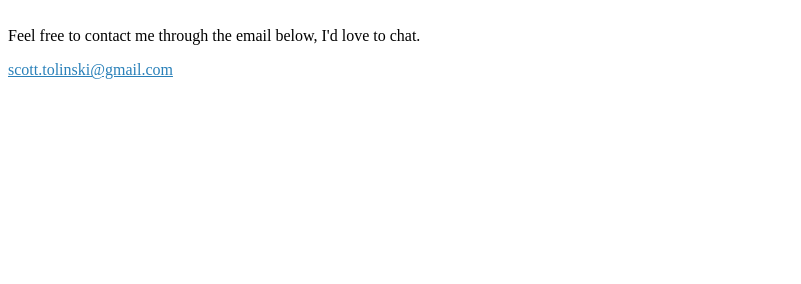
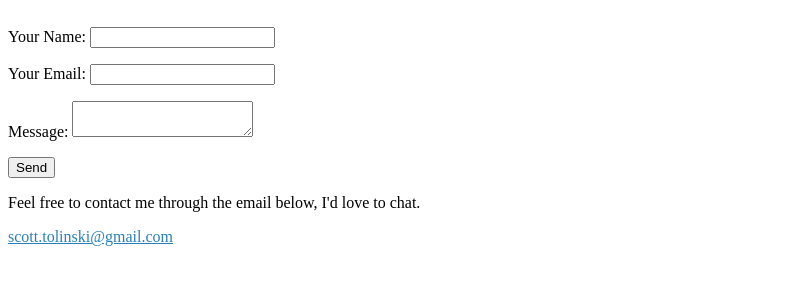
Before and after one commit to stolinski/ScottTolinski.com, a Gatsby site: page /contact in a window 1280 px wide. Shown: the part 72-356 px from the top of the page, without its empty margins (0-801 px from the left). Built offline with nearby package versions, Linux system fonts and the light colour scheme; Gatsby itself is replaced by a stand-in of ours.

Commit message:
adds contact form

```diff
--- a/src/pages/contact.js
+++ b/src/pages/contact.js
@@ -7,7 +7,32 @@ export default class Index extends React.Component {
     return (
       <MainWrapper color="#2980b9">
         <Title>Contact</Title>
-        <p>Feel free to contact me through the email below, I'd love to chat.</p><p className="cont"><a href="mailto:scott.tolinski@gmail.com" className="email">scott.tolinski@gmail.com</a></p>
+        <form name="contact" method="POST" netlify>
+          <p>
+            <label>
+              Your Name: <input type="text" name="name" />
+            </label>
+          </p>
+          <p>
+            <label>
+              Your Email: <input type="email" name="email" />
+            </label>
+          </p>
+          <p>
+            <label>
+              Message: <textarea name="message" />
+            </label>
+          </p>
+          <p>
+            <button type="submit">Send</button>
+          </p>
+        </form>
+        <p>Feel free to contact me through the email below, I'd love to chat.</p>
+        <p className="cont">
+          <a href="mailto:scott.tolinski@gmail.com" className="email">
+            scott.tolinski@gmail.com
+          </a>
+        </p>
       </MainWrapper>
     );
   }
```
